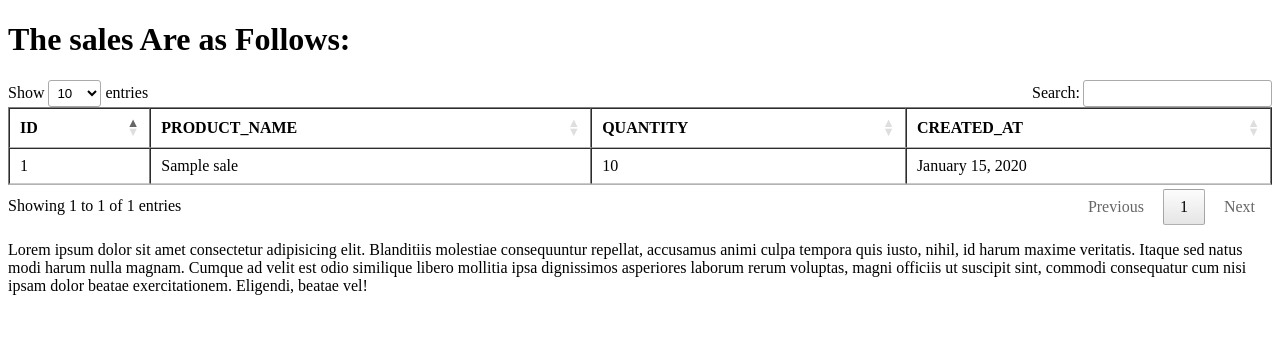
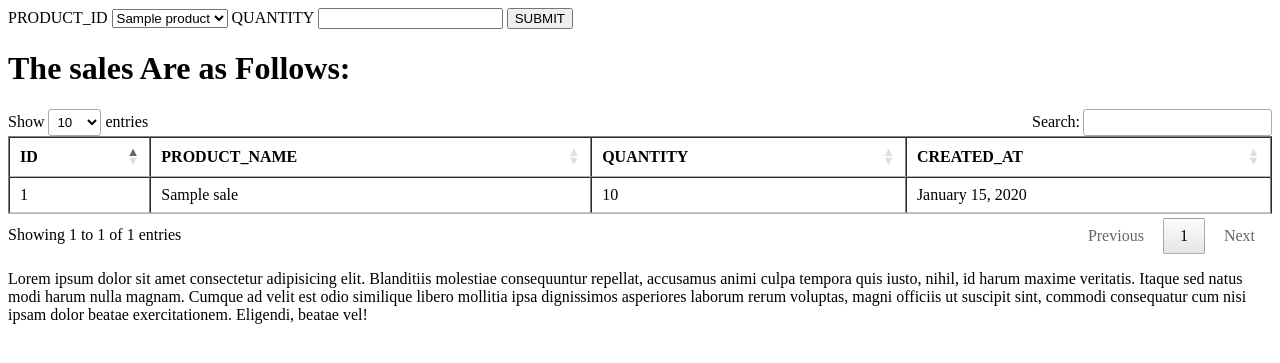
Before and after one commit to Njagi-S/MyDuka-System, a Flask app: page /sales in a window 1280 px wide. Shown: the top 363 px of the page. Run offline with Flask 3, Linux system fonts and the light colour scheme; a database or web service that is not in the repository returns one stand-in record (values such as "Sample title"); some libraries are stand-ins or nearby versions.

Commit message:
Update - Fetch Sales

```diff
--- a/main.py
+++ b/main.py
@@ -41,11 +41,22 @@ def products():
         conn.commit()
         return redirect("/products")
 
-@app.route("/sales")
+@app.route("/sales", methods=["GET", "POST"])
 def sales():
-    cur.execute("SELECT sales.id, products.name, sales.quantity, sales.created_at FROM sales JOIN products ON sales.pid = products.id;")
-    sales = cur.fetchall()
-    #print(sales)
-    return render_template("sales.html", mysales = sales)
+    if request.method=="POST":
+        pid=request.form["pid"]
+        quantity=request.form["quantity"]
+        query_s="insert into sales(pid,quantity,created_at) "\
+        "values('{}','{}','{}')".format(pid,quantity,'now()')
+        cur.execute(query_s)
+        conn.commit()
+        return redirect("/sales")
+    else:
+        cur.execute("select * from products")
+        products = cur.fetchall()
+        cur.execute("SELECT sales.id, products.name, sales.quantity, sales.created_at FROM sales JOIN products ON sales.pid = products.id;")
+        sales = cur.fetchall()
+        #print(sales)
+        return render_template("sales.html", myproducts = products, mysales = sales)
 
 app.run(debug=True)
--- a/templates/sales.html
+++ b/templates/sales.html
@@ -9,6 +9,18 @@
 </head>
 
 <body>
+    <form action="" method="POST">
+        <label for="" >PRODUCT_ID</label>
+        <select name="pid" id="pid">
+            {% for p in myproducts %}
+            <!-- Looping iterates through myproducts-->
+            <option value="{{p[0]}}">{{p[1]}}</option>
+            {% endfor  %}
+        </select>
+        <label for="">QUANTITY</label>
+        <input type="number" name="quantity">
+        <button type="submit" value="SUBMIT">SUBMIT</button>
+    </form>
     <h1>The sales Are as Follows:</h1>
     <table border="" id="myTable">
         <thead>
```
